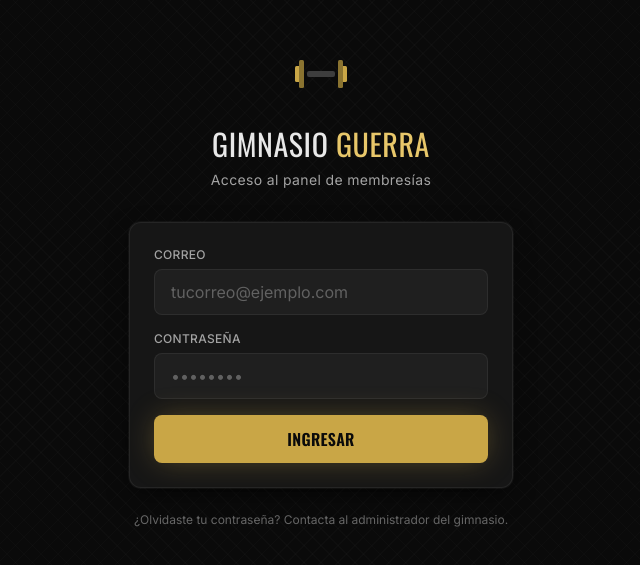
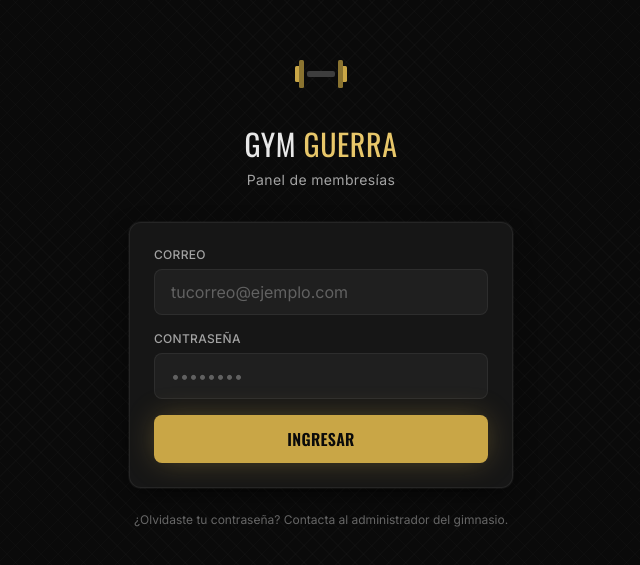
Before and after one commit to danieltorressierra2002/gimnasio-guerra, a React (Vite) app: page / in a window 1280 px wide. Shown: the part 113-678 px from the top of the page, without its empty margins (319-959 px from the left). Built offline with nearby package versions, Linux system fonts and the light colour scheme; no server answers.

Commit message:
Update Login.jsx

```diff
--- a/src/components/Login.jsx
+++ b/src/components/Login.jsx
@@ -32,10 +32,10 @@ export default function Login() {
 
         <div className="text-center mb-8">
           <h1 className="font-display text-3xl text-bone tracking-widest2 uppercase">
-            Gimnasio <span className="text-forge-glow">Guerra</span>
+            GYM <span className="text-forge-glow">GUERRA</span>
           </h1>
           <p className="text-bone-dim text-sm mt-2 tracking-wide">
-            Acceso al panel de membresías
+            Panel de membresías
           </p>
         </div>
 
```
